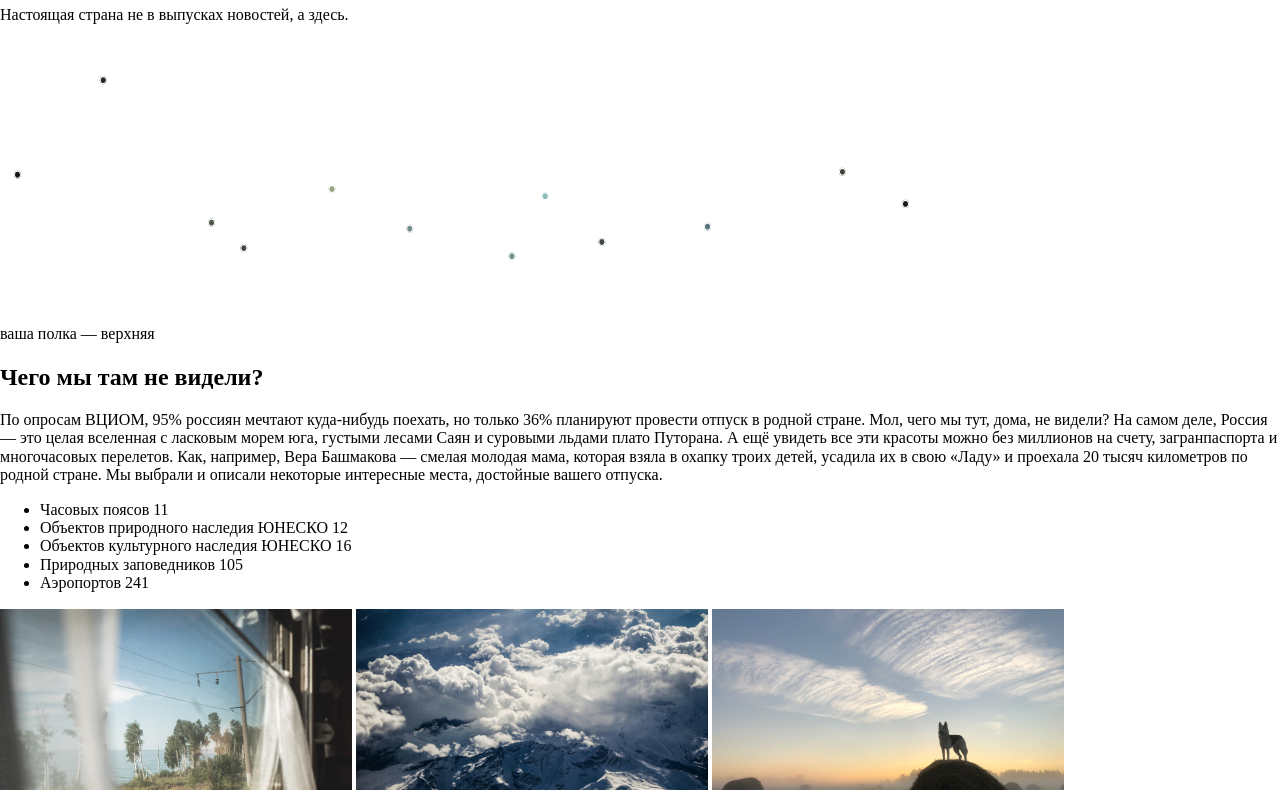
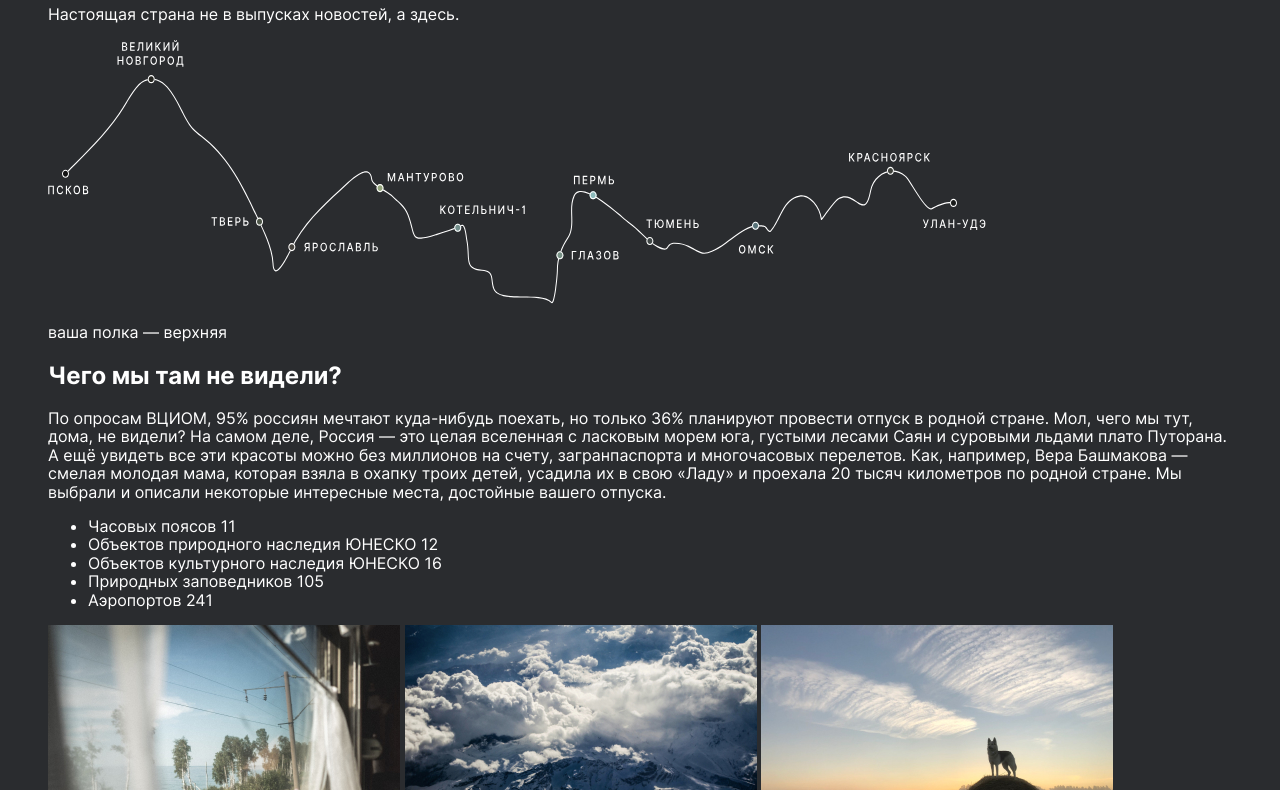
Before and after one commit to Artem02031980/russian-travel, a plain HTML site: page index.html in a window 1280 px wide. Shown: the part 148-938 px from the top of the page. Drawn offline with Linux system fonts and the light colour scheme.

Commit message:
Root/Container

```diff
--- a/blocks/container/container.css
+++ b/blocks/container/container.css
@@ -0,0 +1,18 @@
+.container {
+  min-width: 320px;
+  max-width: 1280px;
+  margin: 0 auto;
+  padding: 0 48px;
+}
+
+@media (max-width: 1023.98px) {
+  .container {
+    padding: 0 24px;
+  }
+}
+
+@media (max-width: 767.98px) {
+  .container {
+    padding: 0 16px;
+  }
+}
--- a/blocks/root/root.css
+++ b/blocks/root/root.css
@@ -0,0 +1,17 @@
+:root{
+  --color-dark:#2a2c2f;
+  --color-grey:#aaaaaa;
+  --color-white:#ffffff;
+}
+
+.root {
+  font-family: 'Inter', sans-serif;
+  -webkit-font-smoothing: antialiased;
+  -webkit-text-size-adjust: 100%;
+  -ms-text-size-adjust: 100%;
+  -moz-text-size-adjust: 100%;
+  -moz-osx-font-smoothing: grayscale;
+  text-rendering: optimizeLegibility;
+  color: var(--color-white);
+  background-color: var(--color-dark);
+}
--- a/pages/index.css
+++ b/pages/index.css
@@ -1,8 +1,8 @@
+/*fonts*/
+@import url(../fonts/inter.css);
+
 /* vendor */
 @import url(../vendor/normalize.css);
-
-/*fonts*/
-@import url(../fonts/inter.css);
 
 /* root */
 @import url(../blocks/root/root.css);
```
